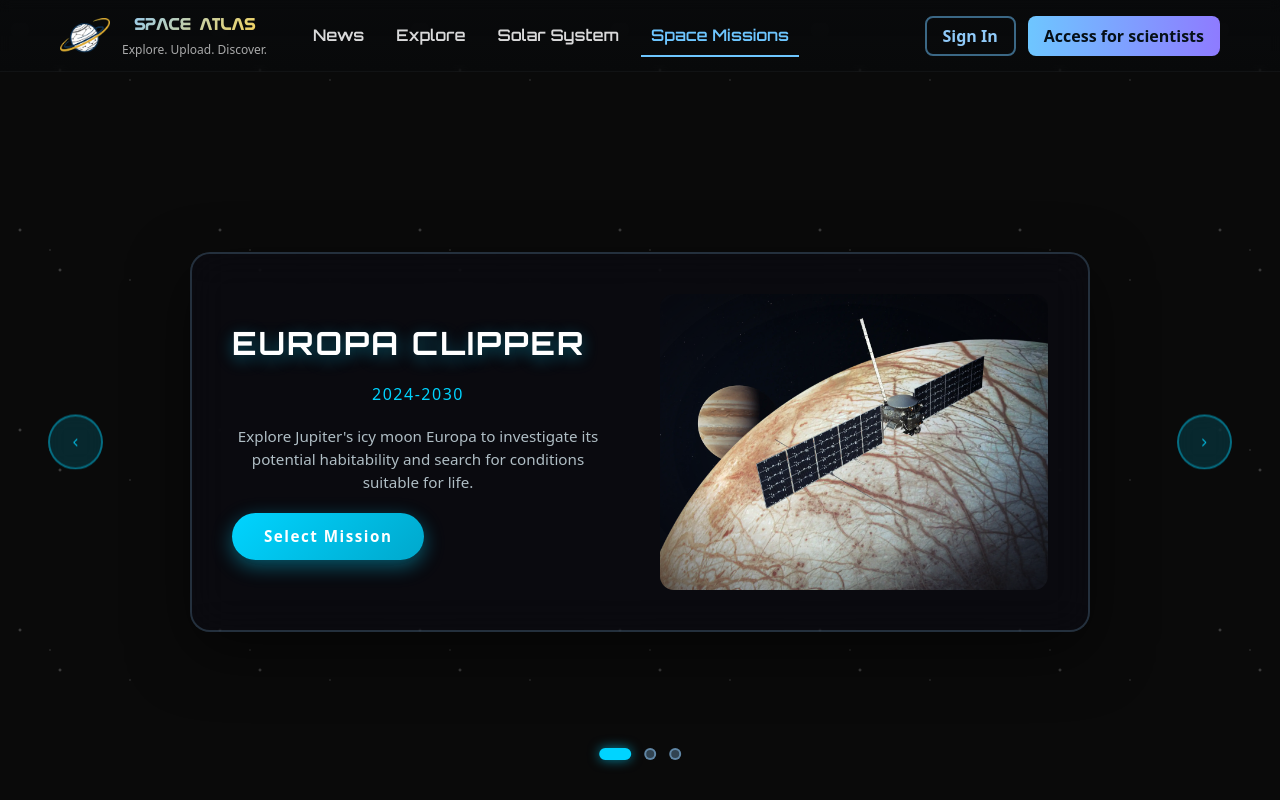
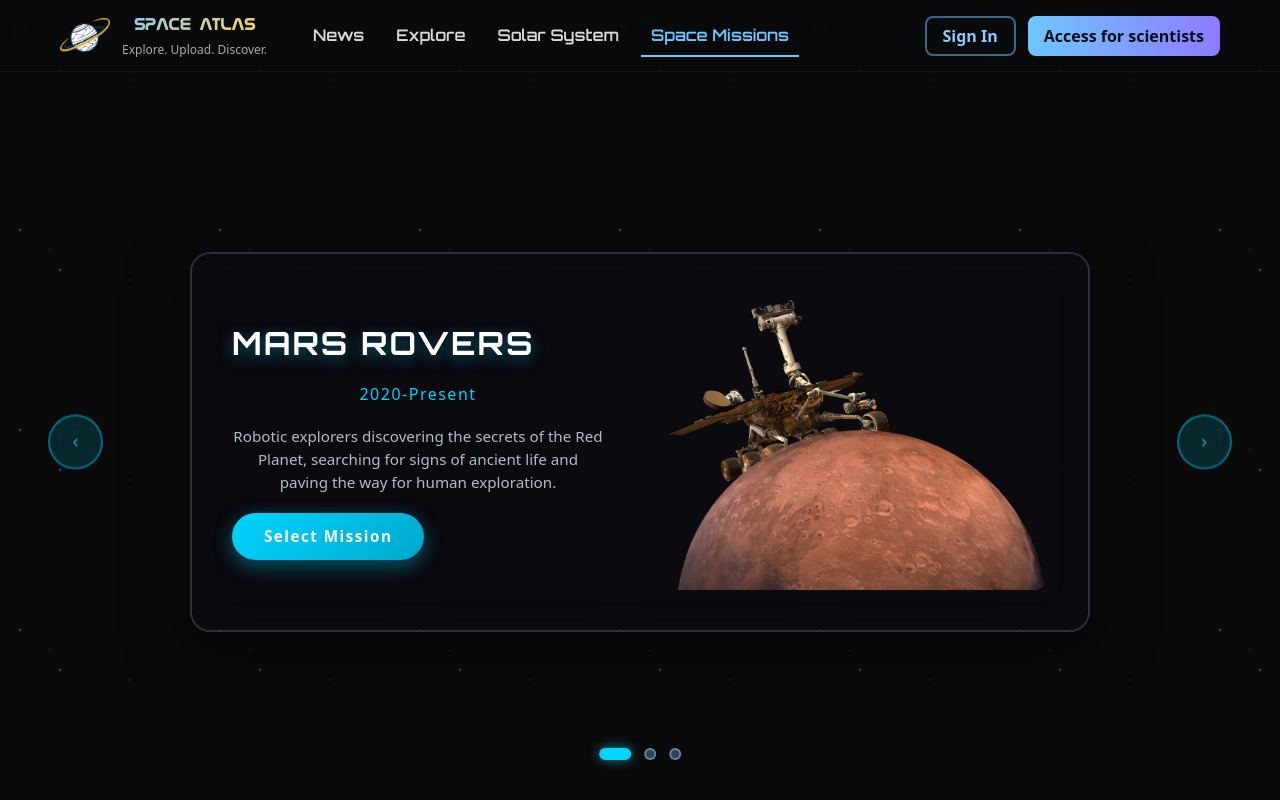
Before and after one commit to josanchdev/Space-Atlas, a React (Vite) app in the folder frontend/: page /space-missions in a window 1280 px wide. Shown: the top 800 px of the page. Built offline with nearby package versions, Linux system fonts and the light colour scheme.

Commit message:
cambio de orden de la mision

```diff
--- a/frontend/src/pages/SpaceMissionsPage.jsx
+++ b/frontend/src/pages/SpaceMissionsPage.jsx
@@ -17,20 +17,21 @@ export default function SpaceMissionsPage() {
   const missions = [
     {
       id: 1,
+      name: 'MARS ROVERS',
+      name_en: 'mars',
+      description: 'Robotic explorers discovering the secrets of the Red Planet, searching for signs of ancient life and paving the way for human exploration.',
+      year: '2020-Present',
+      image: marsImage
+    },
+    {
+      id: 2,
       name: 'EUROPA CLIPPER',
       name_en: 'europa',
       description: 'Explore Jupiter\'s icy moon Europa to investigate its potential habitability and search for conditions suitable for life.',
       year: '2024-2030',
       image: europaImage
     },
-    {
-      id: 2,
-      name: 'MARS ROVERS',
-      name_en: 'mars',
-      description: 'Robotic explorers discovering the secrets of the Red Planet, searching for signs of ancient life and paving the way for human exploration.',
-      year: '2020-Present',
-      image: marsImage
-    },
+
     {
       id: 3,
       name: 'ARTEMIS II',
```
